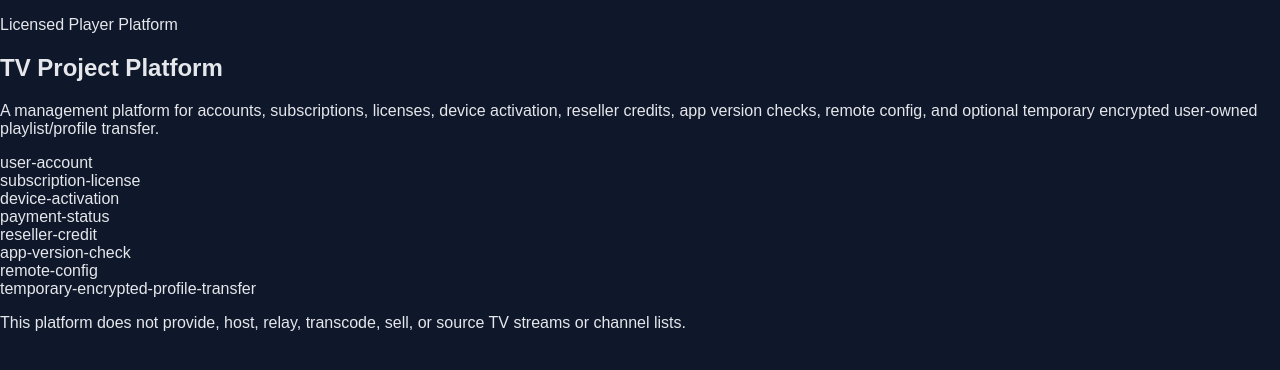
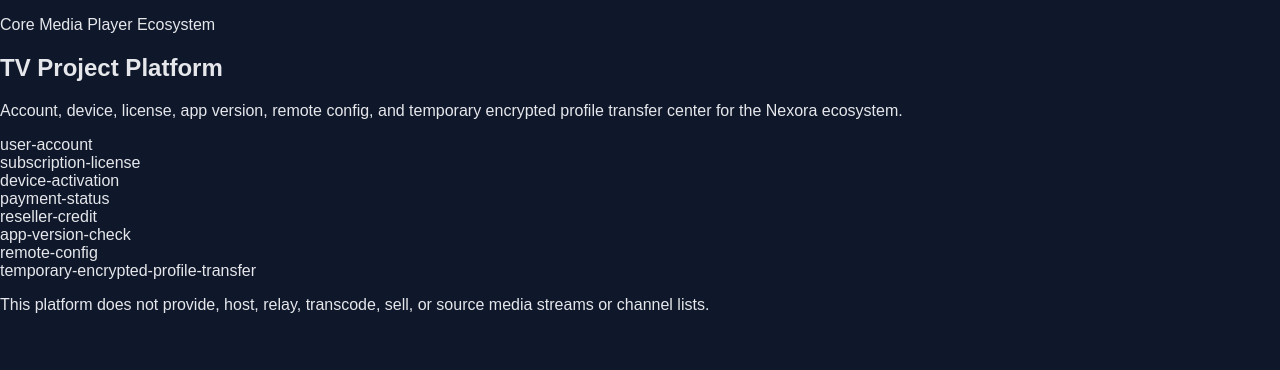
Before and after one commit to ilkkanml/TV_Project_Platform, a Next.js app in the folder apps/web/: page / in a window 1280 px wide. Shown: the top 370 px of the page. Built offline with nearby package versions, Linux system fonts and the light colour scheme.

Commit message:
Decouple web landing page from shared package for Railway build

```diff
--- a/apps/web/src/app/page.tsx
+++ b/apps/web/src/app/page.tsx
@@ -1,11 +1,20 @@
-import { PLATFORM_SCOPE } from "@tv-platform/shared";
+const allowedBackendAreas = [
+  "user-account",
+  "subscription-license",
+  "device-activation",
+  "payment-status",
+  "reseller-credit",
+  "app-version-check",
+  "remote-config",
+  "temporary-encrypted-profile-transfer"
+];
 
 export default function HomePage() {
   return (
     <main className="min-h-screen px-6 py-12">
       <section className="mx-auto max-w-4xl rounded-2xl border border-slate-700 bg-slate-900 p-8 shadow-xl">
         <p className="mb-3 text-sm uppercase tracking-[0.3em] text-slate-400">
-          Licensed Player Platform
+          Core Media Player Ecosystem
         </p>
 
         <h1 className="mb-4 text-4xl font-semibold tracking-tight text-white">
@@ -13,13 +22,12 @@
         </h1>
 
         <p className="mb-6 text-lg leading-8 text-slate-300">
-          A management platform for accounts, subscriptions, licenses, device
-          activation, reseller credits, app version checks, remote config, and
-          optional temporary encrypted user-owned playlist/profile transfer.
+          Account, device, license, app version, remote config, and temporary
+          encrypted profile transfer center for the Nexora ecosystem.
         </p>
 
         <div className="grid gap-4 md:grid-cols-2">
-          {PLATFORM_SCOPE.allowedBackendAreas.map((item) => (
+          {allowedBackendAreas.map((item) => (
             <div
               key={item}
               className="rounded-xl border border-slate-700 bg-slate-800 p-4 text-slate-200"
@@ -31,7 +39,7 @@
 
         <p className="mt-6 text-sm leading-6 text-slate-400">
           This platform does not provide, host, relay, transcode, sell, or
-          source TV streams or channel lists.
+          source media streams or channel lists.
         </p>
       </section>
     </main>
```
